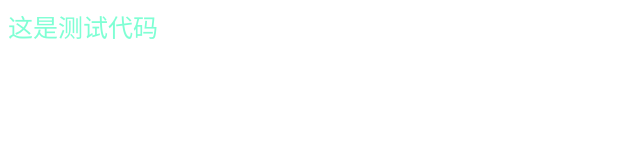
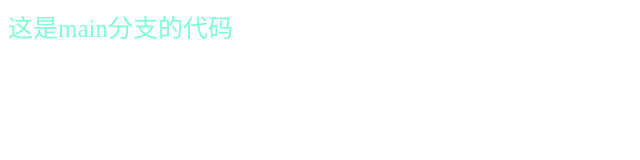
Before and after one commit to buxiangjianghua/test, a plain HTML site: page index.html in a window 1280 px wide. Shown: the whole page, without its empty margins (0-640 px from the left). Drawn offline with Linux system fonts and the light colour scheme.

Commit message:
main分支修改index.html

```diff
--- a/index.html
+++ b/index.html
@@ -8,6 +8,6 @@
     <script src="test.js"></script>
 </head>
 <body>
-    <div id="test">这是测试代码</div>
+    <div id="test">这是main分支的代码</div>
 </body>
 </html>
```
